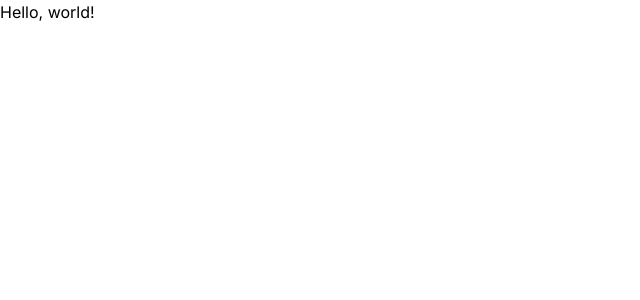
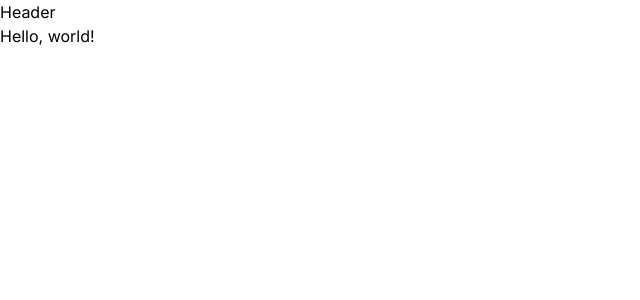
Before and after one commit to EricaReis/devstore, a Next.js app: page / in a window 1280 px wide. Shown: the top 300 px of the page, without its empty margins (0-640 px from the left). Built offline with nearby package versions, Linux system fonts and the light colour scheme.

Commit message:
Add home file structure

```diff
--- /dev/null
+++ b/src/app/(store)/(home)/loading.tsx
@@ -0,0 +1,3 @@
+export default function HomeLoading() {
+  return <div>Carregando...</div>
+}
--- a/src/app/page.tsx
+++ b/src/app/(store)/(home)/page.tsx
@@ -1,3 +1,5 @@
 export default async function Home() {
+  await new Promise((resolve) => setTimeout(resolve, 2000))
+
   return <h1>Hello, world!</h1>
 }
--- /dev/null
+++ b/src/app/(store)/layout.tsx
@@ -0,0 +1,11 @@
+import { Header } from '@/components/header'
+import { ReactNode } from 'react'
+
+export default function StoreLayout({ children }: { children: ReactNode }) {
+  return (
+    <div>
+      <Header />
+      {children}
+    </div>
+  )
+}
--- /dev/null
+++ b/src/app/(store)/search/loading.tsx
@@ -0,0 +1,3 @@
+export default function HomeLoading() {
+  return <div>Carregando busca...</div>
+}
--- /dev/null
+++ b/src/app/(store)/search/page.tsx
@@ -0,0 +1,5 @@
+export default async function Search() {
+  await new Promise((resolve) => setTimeout(resolve, 2000))
+
+  return <h1>Search</h1>
+}
--- /dev/null
+++ b/src/components/header.tsx
@@ -0,0 +1,3 @@
+export function Header() {
+  return <div>Header</div>
+}
```
Also changed, not shown: 1 other file (tests, documents, lock files or other folders).
